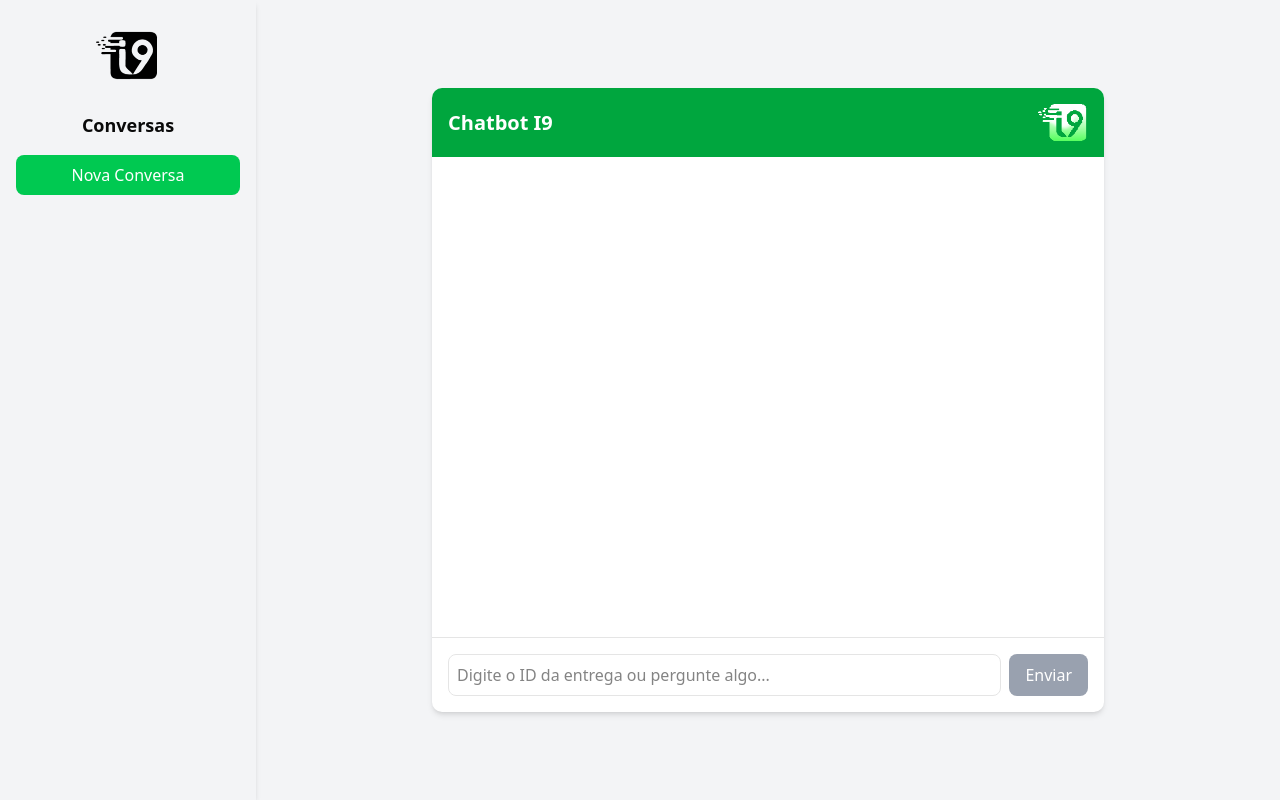
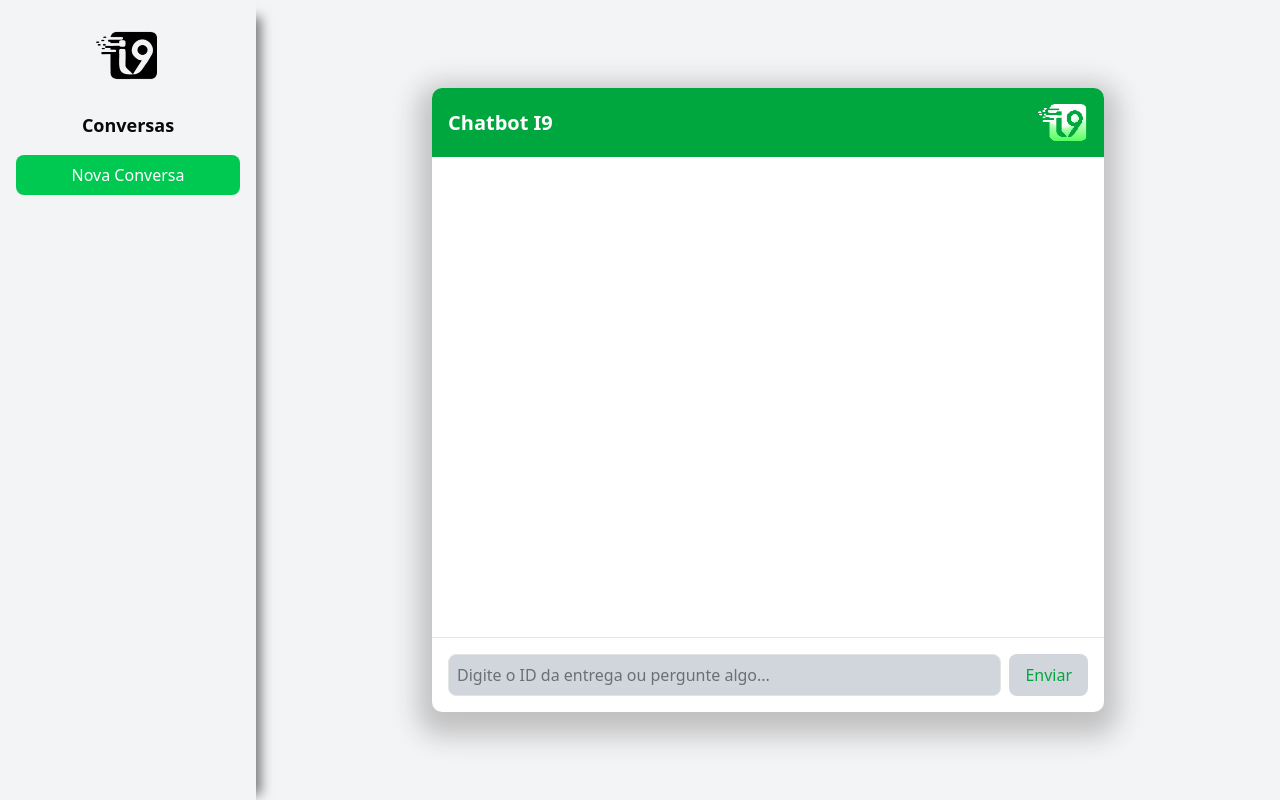
Before and after one commit to Joao-Sch/Gemini, a Next.js app: page / in a window 1280 px wide. Built offline with nearby package versions, Linux system fonts and the light colour scheme.

Commit message:
usando o Gemini pra tudo agora

```diff
--- a/app/page.tsx
+++ b/app/page.tsx
@@ -1,6 +1,7 @@
 "use client";
 
-/*anotação de ideia, pegar uma latitude e uma longitude fixa,
+/*
+  anotação de ideia, pegar uma latitude e uma longitude fixa,
   chumbar ela e tentar fazer um calculo com da media de tempo
   para o pedido chegar apartir da latitude e longitude passada
   no json do motoboys
@@ -8,6 +9,7 @@
 
 import { useState } from "react";
 import { GoogleGenerativeAI } from "@google/generative-ai";
+import mockData from "@/lib/mockData.json";
 import Image from "next/image";
 import { IoMdMenu } from "react-icons/io";
 
@@ -40,7 +42,7 @@ export default function Chat() {
   };
 
   const generateResponse = async (prompt: string) => {
-    const genAI = new GoogleGenerativeAI("YOUR_API_KEY");
+    const genAI = new GoogleGenerativeAI("AIzaSyBvKRmd0mWD6fgZXXmBLXLgIaqV-fMBQmQ");
     const model = genAI.getGenerativeModel({ model: "gemini-2.0-flash" });
 
     try {
@@ -65,7 +67,7 @@ export default function Chat() {
         setStreamingMessage(null);
         setIsLoading(false);
       }
-    }, 35);
+    }, 2.5);
   };
 
   const handleFormSubmit = async (e: React.FormEvent<HTMLFormElement>) => {
@@ -95,30 +97,62 @@ export default function Chat() {
 
     let botMessageContent = "";
 
-    // Enviar a mensagem para o Gemini para análise
-    const prompt = `Analise a seguinte mensagem e determine se ela está relacionada a entregas. Retorne um JSON com o campo "event" indicando "entrega" ou "outro". Mensagem: "${input}"`;
+    const prompt = `Analise a seguinte mensagem e determine se ela está relacionada
+                    a entregas ou se o cliente esta passando o id de uma entrega. Retorne um texto indicando "entrega"
+                    ou "outro" ou "id". Mensagem: "${input}"`;
     const analysisResponse = await generateResponse(prompt);
 
+
     try {
-      // Verifique se a resposta é um JSON válido
-      const analysis = JSON.parse(analysisResponse);
+      switch (analysisResponse.trim().toLowerCase()) {
+        case "entrega":
+          const prompt = `A mensagem te haver com entrega "${input}"
+                          peça gentilmente e usando emojis a cada p
+                          alavra muitos emojis mesmo o id da entreg
+                          a para o cliente `;
 
-      if (analysis.event === "entrega") {
-        // Caso a mensagem esteja relacionada a entregas
-        const promptEntrega = `O usuário está perguntando sobre uma entrega. Solicite o ID da entrega ou outras informações necessárias para continuar.`;
-        botMessageContent = await generateResponse(promptEntrega);
-      } else {
-        // Caso a mensagem não esteja relacionada a entregas
+          botMessageContent = await generateResponse(prompt);
+          console.log("ENTREGA")
+          break;
+
+        case "outro":
           botMessageContent = await generateResponse(input);
+          console.log("OUTRO")
+          break;
+
+        case "id":
+          const idMatch = input.match(/\d+/); // Procura por números na mensagem
+          const id = idMatch ? parseInt(idMatch[0], 10) : null;
+
+          if (id) {
+            // Buscar as informações no mockData.json
+            const delivery = mockData.find((item) => item.id === id);
+
+            if (delivery) {
+              const prompt = `Detalhes da entrega:\n- Situação: ${delivery.situacao}\n- Nome do Entregador: ${delivery.nomeEntregador}\n- Veículo: ${delivery.veiculo}\n- Valor: R$ ${delivery.valor}\n\nFormule uma resposta amigável com essas informações.`;
+
+              botMessageContent = await generateResponse(prompt);
+              console.log("ID RESPOSTA")
+            }else {
+              botMessageContent = "ID não encontrado. Por favor, verifique o ID novamente.";
+              console.log("ID NÃO ENCONTRADO")
+            }
+
+          }
+
+          const idPrompt = ``;
+          botMessageContent = await generateResponse(idPrompt);
+          console.log("ID")
+          break;
+
+          default:
+            botMessageContent = "Desculpe, ocorreu um erro ao processar sua mensagem.";
+          console.log("ERROR")
+            break;
       }
     } catch (error) {
       console.error("Erro ao analisar a mensagem:", error);
-
-      if (error instanceof Error) {
-        botMessageContent = `Desculpe, ocorreu um erro ao processar sua mensagem. Detalhes do erro: ${error.message}`;
-      } else {
-        botMessageContent = "Desculpe, ocorreu um erro desconhecido ao processar sua mensagem.";
-      }
+      botMessageContent = "Desculpe, ocorreu um erro ao processar sua mensagem.";
     }
 
     const botMessage: UIMessage = {
@@ -161,9 +195,13 @@ export default function Chat() {
   return (
     <div className="flex min-h-screen bg-gray-100">
       <div
-        className={`w-64 bg-gray-250 shadow-md p-4 overflow-y-auto max-h-screen text-center transition-transform duration-300 ease-in-out ${
-          sidebarOpen ? "translate-x-0" : "-translate-x-full"
+        className={`w-64 bg-gray-250 shadow-md p-4 overflow-y-auto max-h-screen text-center transition-transform duration-300 ease-in-out ${sidebarOpen ? "translate-x-0" : "-translate-x-full"
           } sm:translate-x-0 sm:block`}
+        style={{
+          boxShadow: "16px 6px 11px -11px rgba(0,0,0,0.5)",
+          WebkitBoxShadow: "16px 6px 11px -11px rgba(0,0,0,0.5)",
+          MozBoxShadow: "16px 6px 11px -11px rgba(0,0,0,0.5)",
+        }}
       >
         <div className="mb-4">
           <Image
@@ -187,8 +225,7 @@ export default function Chat() {
             <button
               key={conv.id}
               onClick={() => switchConversation(conv.id)}
-              className={`block w-full text-left px-4 py-2 rounded-md transition-all duration-500 ${
-                conv.id === currentConversationId
+              className={`block w-full text-left px-4 py-2 rounded-md transition-all duration-500 ${conv.id === currentConversationId
                   ? "bg-green-500 text-white scale-110"
                   : "bg-gray-200 text-gray-800 hover:scale-105 hover:text-green-600"
                 }`}
@@ -209,7 +246,14 @@ export default function Chat() {
       </div>
 
       <div className="flex-grow flex flex-col items-center justify-center p-4">
-        <div className="w-full max-w-2xl bg-white rounded-lg shadow-md overflow-hidden">
+        <div
+          className="w-full max-w-2xl bg-white rounded-lg shadow-md overflow-hidden"
+          style={{
+            boxShadow: "0px 10px 26px 14px rgba(176,176,176,0.75)",
+            WebkitBoxShadow: "0px 10px 26px 14px rgba(176,176,176,0.75)",
+            MozBoxShadow: "0px 10px 26px 14px rgba(176,176,176,0.75)",
+          }}
+        >
           <div className="bg-green-600 text-white p-4 flex justify-between items-center">
             <h1 className="text-xl font-bold">Chatbot I9</h1>
             <Image
@@ -229,13 +273,11 @@ export default function Chat() {
               currentConversation?.messages.map((m, index) => (
                 <div
                   key={m.id}
-                  className={`flex ${
-                    m.role === "user" ? "justify-end" : "justify-start"
+                  className={`flex ${m.role === "user" ? "justify-end" : "justify-start"
                     }`}
                 >
                   <div
-                    className={`max-w-[80%] p-3 rounded-lg ${
-                      m.role === "user"
+                    className={`max-w-[80%] p-3 rounded-lg ${m.role === "user"
                         ? "bg-green-800 text-white"
                         : "bg-gray-200 text-gray-800"
                       }`}
@@ -261,15 +303,17 @@ export default function Chat() {
                 value={input}
                 onChange={handleInputChange}
                 placeholder="Digite o ID da entrega ou pergunte algo..."
-                className="flex-grow p-2 border rounded-md focus:outline-none focus:ring-2 focus:ring-blue-500"
+                className="flex-grow bg-gray-300 p-2 border rounded-md focus:outline-none focus:border-green-800 transition-colors duration-600
+                click:bg-white transition-colors duration-500 focus:shadow-lg focus: shadow-gray-400 focus:scale-101 trasition-transition-all duration-500"
                 disabled={isLoading}
               />
               <button
                 type="submit"
-                className={`bg-gray-400 text-white px-4 py-2 rounded-md transition-colors duration-500 cursor-pointer ${
-                  isLoading
+                className={`bg-gray-300 text-green-600 px-4 py-2 rounded-md cursor-pointer
+                            focus:scale-105 focus:bg-green-800 transition-color duration-600 focus:text-white
+                  ${isLoading
                     ? "opacity-50 cursor-not-allowed"
-                    : "hover:bg-green-700"
+                    : "hover:bg-gray-300 hover:text-green-800 transition-colors duration-500"
                   }`}
                 disabled={isLoading}
               >
```
Lines whose indentation alone changed are shown as unchanged.
